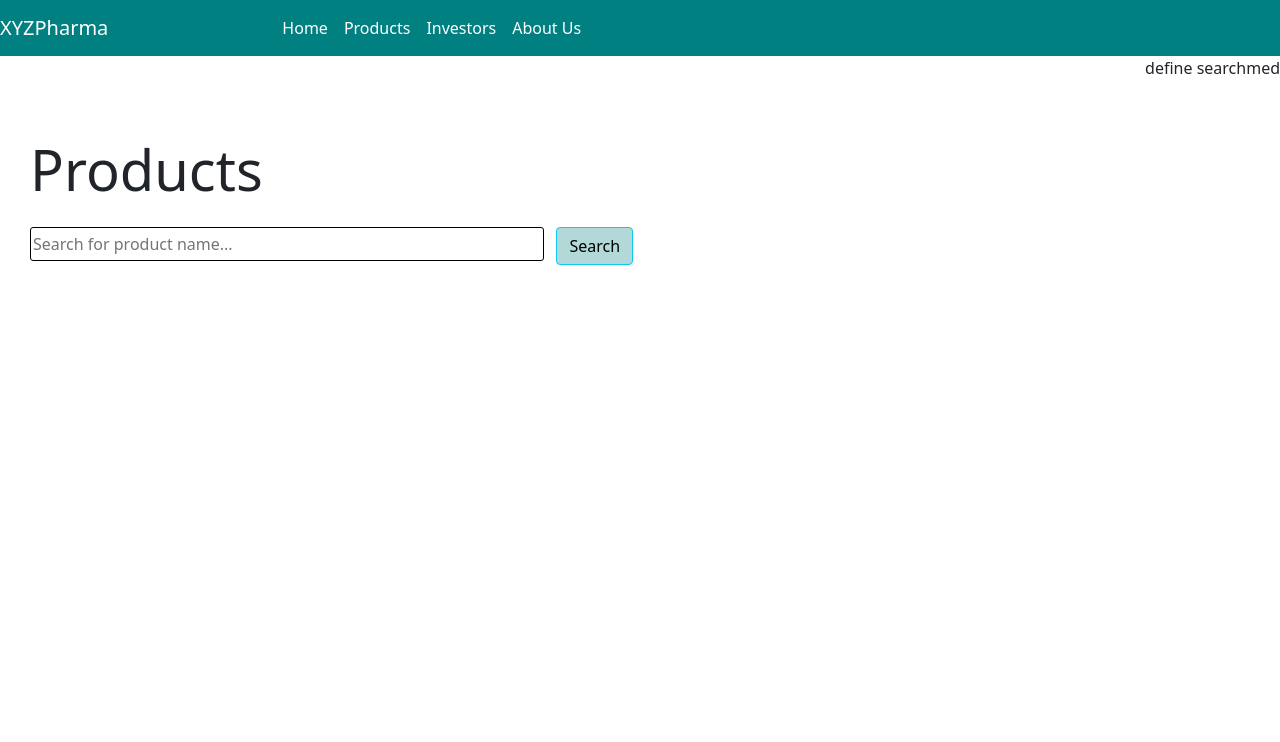
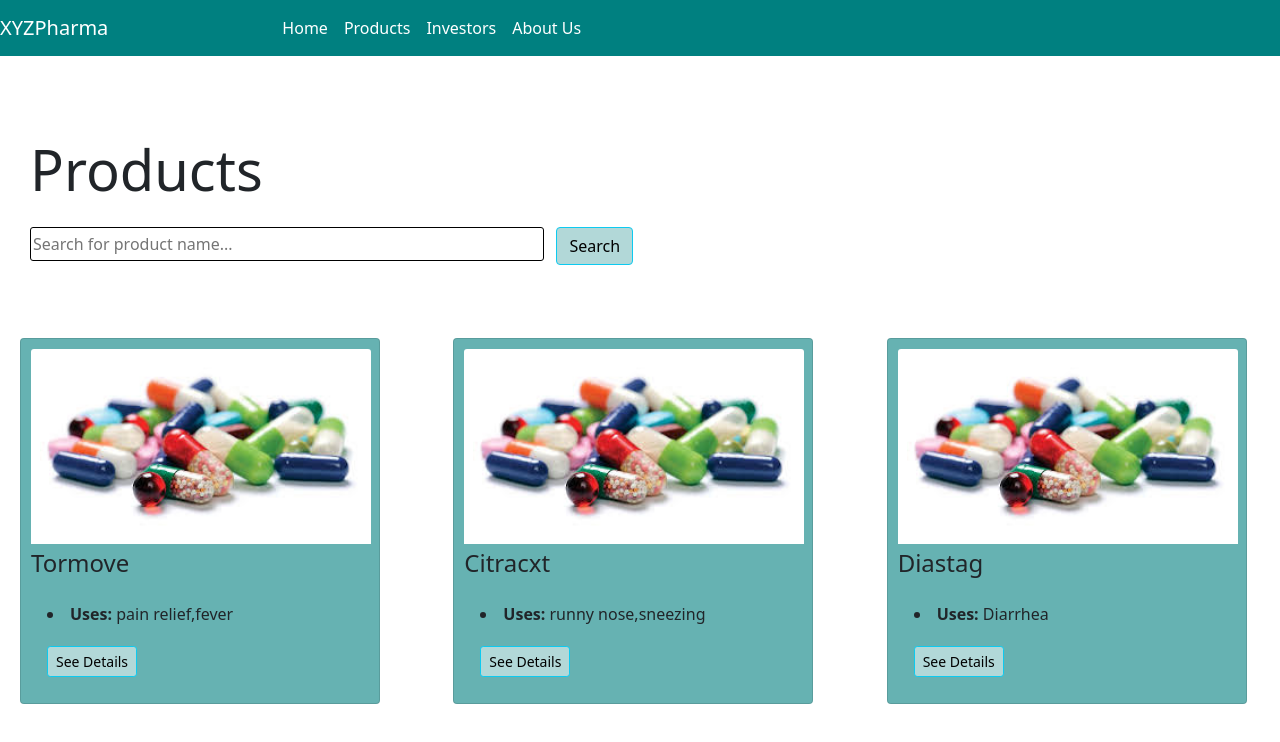
Before and after one commit to abfeb8/pharma, an Angular app: page /products in a window 1280 px wide. Shown: the top 742 px of the page. Built offline with nearby package versions, Linux system fonts and the light colour scheme; data requests are answered from the project's data file.

Commit message:
product page setup

```diff
--- a/src/app/product-detail/product-detail.component.css
+++ b/src/app/product-detail/product-detail.component.css
@@ -5,8 +5,13 @@
 }
 .card-header,.card-footer{
     background-color: #66b2b2;
+    margin: 0;
+
 }
 .card-body{
     background-color: #b2d8d8;
 
 }
+li{
+    margin: 15px 0;
+}
--- a/src/app/product-detail/product-detail.component.html
+++ b/src/app/product-detail/product-detail.component.html
@@ -1,5 +1,25 @@
 <div>
   <div class="card">
     <!-- code here to display the full details of the specific product as card -->
+    <div class="card-header">
+      <h1 class="card-title">{{productDetail["name"]}}</h1>
+    </div>
+    <div class="card-body">
+      <ul>
+        <li class="card-text">
+          <div><strong>Salt Compostion: </strong></div>{{productDetail["saltCompostion"]}}
+        </li>
+        <li class="card-text">
+          <div><strong>About: </strong></div>{{productDetail["about"]}}
+        </li>
+        <li class="card-text">
+          <div><strong>Uses: </strong></div>{{productDetail["use"]}}
+        </li>
+        <li class="card-text">
+          <div><strong>Side Effects: </strong></div>{{productDetail["sideEffects"]}}
+        </li>
+      </ul>
+    </div>
+    <div class="card-footer"><strong>Note: </strong>consumption as prescribed by Phsycian</div>
   </div>
 </div>
--- a/src/app/product-detail/product-detail.component.ts
+++ b/src/app/product-detail/product-detail.component.ts
@@ -2,6 +2,7 @@ import { Component, OnInit } from '@angular/core';
 import { ActivatedRoute, ParamMap } from '@angular/router';
 import { ProductDetailService } from './product-detail.service';
 import { Product } from './product'
+import { __values } from 'tslib';
 
 
 @Component({
@@ -14,11 +15,14 @@ export class ProductDetailComponent implements OnInit {
   //Inject the ActivatedRoute and ProductDetailService object to the constructor
   constructor(private route: ActivatedRoute, private productDetailService: ProductDetailService) { }
 
-  tabletName!: string;
-  productDetail!: Product[];
+  tabletName!: any;
+  productDetail!: Product;
 
   ngOnInit() {
     //resolve the route parameter and make a call to the getTabDetail() of productDetailService
+    this.tabletName = this.route.snapshot.paramMap.get('tabletName');
+    this.productDetailService.getTabDetail(this.tabletName).subscribe(prods => prods.forEach(prod => {
+      if (prod['name'] === this.tabletName) this.productDetail = prod;
+    }))
   }
-
 }
--- a/src/app/product-detail/product-detail.service.ts
+++ b/src/app/product-detail/product-detail.service.ts
@@ -1,6 +1,6 @@
 import { Injectable } from '@angular/core';
 import {HttpClient} from '@angular/common/http';
-import { Observable } from 'rxjs';
+import { filter, Observable } from 'rxjs';
 import {Product} from './product';
 
 @Injectable({
@@ -9,10 +9,10 @@ import {Product} from './product';
 export class ProductDetailService {
 
   //Inject the HttpClient object to the constructor
-  constructor() { }
+  constructor(private http: HttpClient) { }
 
-  // getTabDetail(val):Observable<Product[]> {
-  //   // make a GET call to "http://localhost:3000/products"
-  //   return
-  // }
+  getTabDetail(val:any):Observable<Product[]> {
+    // make a GET call to "http://localhost:3000/products"
+    return this.http.get<Product[]>("http://localhost:3000/products");
+  }
 }
--- a/src/app/products/products.component.css
+++ b/src/app/products/products.component.css
@@ -34,14 +34,20 @@
 }
 .card{
 
-    width: 400px;
+    width: 360px;
     padding: 10px;
     background-color: #66b2b2;
 
 }
+
 .card-img-top{
     width: 340px;
     height: 200px;
+    padding-bottom: 5px;
+}
+
+.card-text{
+    margin-bottom: 20px;
 }
 .size{
     font-size: 35px;
--- a/src/app/products/products.component.html
+++ b/src/app/products/products.component.html
@@ -5,24 +5,40 @@
   <div class="search">
     <div class="display-4"><strong>Products</strong></div>
     <br>
-    <!-- <label for="">Search:</label> &nbsp; &nbsp;  -->
     <input type="text" placeholder="Search for product name..." size="50" #tabsearch> &nbsp;
     <button class="btn btn-info" (click)="getSpecificProducts(tabsearch.value)"> Search</button>
   </div>
-  define searchmed
-  <!-- <p>{{searchmed}}</p> -->
 
   <!-- row 2 -->
   <div class="product">
-    <div class="subgrid">
-               <!-- code here to display the details of all the products as cards-->
+    <div class="subgrid" [hidden]="displaysearch">
+      <!-- code here to display the details of all the products as cards-->
+      <div *ngFor="let product of allProduct" class="card">
+        <div class="card-head">
+          <img src="../../assets/images/tablet1.jfif" alt="..." class="card-img-top">
+          <h4 class="card-title">{{product["name"]}}</h4>
+        </div>
+        <div class="card-body">
+          <li class="card-text"><strong>Uses: </strong>{{product["use"]}}</li>
+          <button class="btn btn-info btn-sm" (click)="viewDetails(product)">See Details</button>
+        </div>
+      </div>
     </div>
     <!-- subgrid closed -->
-    <div *ngIf="displaysearch" class="specificsearch">
+    <div *ngIf="displaysearch && !showError" class="specificsearch">
       <div class="card ">
         <!-- code here the card to display the detail of the specific product searched -->
+        <div class="card-head">
+          <img src="../../assets/images/tablet1.jfif" alt="..." class="card-img-top">
+          <h4 class="card-title">{{searchedProduct["name"]}}</h4>
+        </div>
+        <div class="card-body">
+          <li class="card-text"><strong>Uses: </strong>{{searchedProduct["use"]}}</li>
+          <button class="btn btn-info btn-sm" (click)="viewDetails(searchedProduct)">See Details</button>
+        </div>
       </div>
     </div>
+
     <div *ngIf="showError" class="error">
       <h4><span class="fas fa-cat"></span> {{errorMessage}}</h4>
     </div>
--- a/src/app/products/products.component.ts
+++ b/src/app/products/products.component.ts
@@ -9,29 +9,42 @@ import { Product } from '../product-detail/product';
   styleUrls: ['./products.component.css']
 })
 export class ProductsComponent implements OnInit {
-  allProduct!: Product[];
+  allProduct: Product[] = [];
   displaysearch: boolean = false;
   searchedProduct!: Product;
-  errorMessage!: string;
+  errorMessage: string = "This medecine is not manufactured by XYZPharma";
   showError: boolean = false;
 
   //Inject the Router and ProductsService object to the constructor
-  constructor() {
+  constructor(private service: ProductsService, private route: Router) { }
 
+  // implement getSpecificProducts() that will filter the details of the specific product registed for from the product list
+  getSpecificProducts(val: any) {
+    //implement call to getAllProducts() in productsService
+    this.displaysearch = true;
+    let check: boolean = false;
+    this.allProduct.forEach(prod => {
+      if (prod.name === val) {
+        this.searchedProduct = prod;
+        check = true;
+        this.showError = false;
+      }
+      if (!check) {
+        this.showError = true;
+      }
+    })
   }
 
-  // implement getSpecificProducts() that will filter the details of the specific product registed for from the product list
-  getSpecificProducts(val:any) {
-
-    //implement call to getAllProducts() in productsService
-
-  }
   ngOnInit() {
     //code to display all product on load of product page
+    this.service.getAllProducts().subscribe((prods) => prods.forEach(prod => {
+      this.allProduct.push(prod);
+    }));
   }
 
-  viewDetails(val:any) {
+  viewDetails(val: any) {
     // do programatically navigation to product-detail component, passing the product selected received as parameter of viewDetails()
+    console.log(val);
+    this.route.navigate(['productDetail/',val['name']]);
   }
-
 }
--- a/src/app/products/products.service.ts
+++ b/src/app/products/products.service.ts
@@ -1,6 +1,6 @@
 import { HttpClient } from '@angular/common/http';
 import { Injectable } from '@angular/core';
-import { Observable } from 'rxjs';
+import { catchError, Observable } from 'rxjs';
 import { Product } from '../product-detail/product';
 
 @Injectable({
@@ -9,10 +9,11 @@ import { Product } from '../product-detail/product';
 export class ProductsService {
 
   //Inject the HttpClient object to the constructor
-  constructor() { }
+  constructor(private http: HttpClient) { }
 
-  // getAllProducts(): Observable<Product[]> {
-  //   //make a GET call to "http://localhost:3000/products"
-  //   return
-  // }
+  getAllProducts(): Observable<Product[]> {
+    //make a GET call to "http://localhost:3000/products"
+    return this.http.get<Product[]>("http://localhost:3000/products");
+  }
+
 }
```
